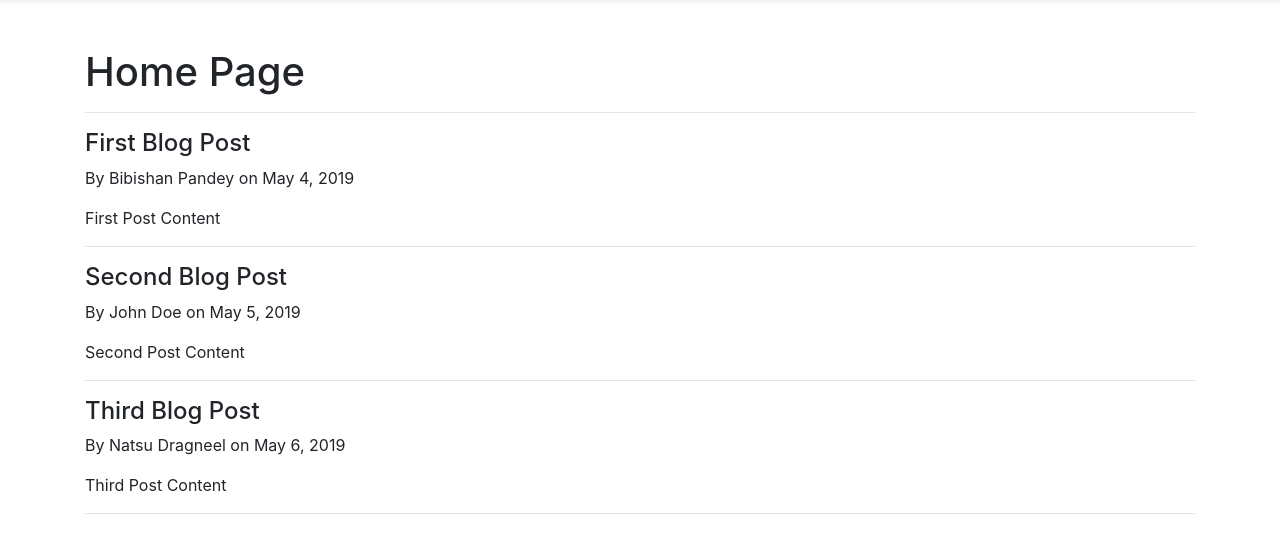
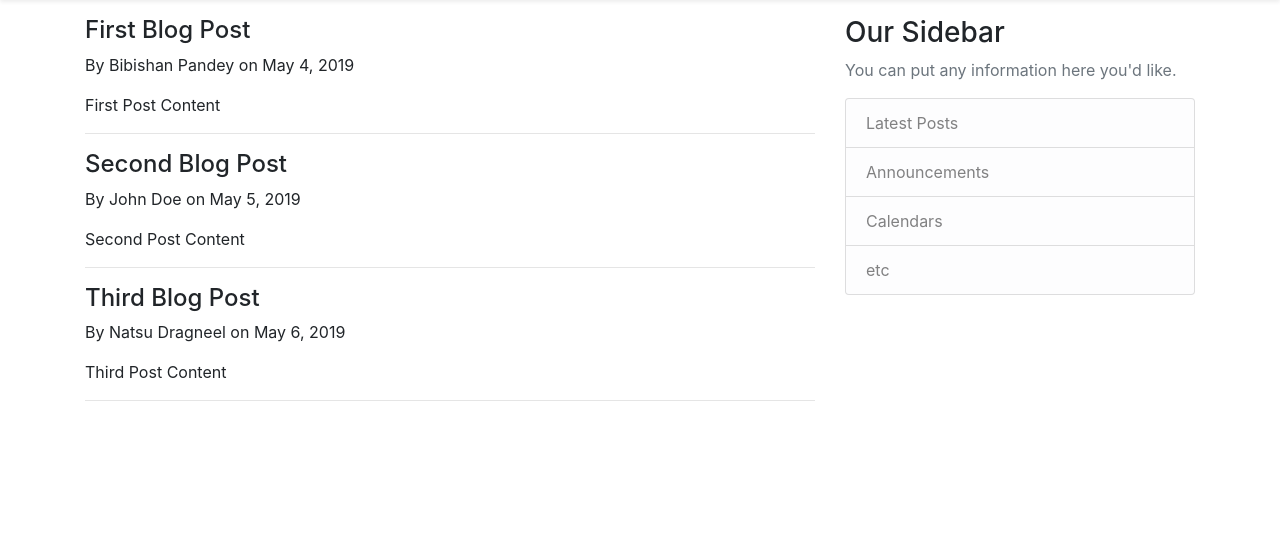
Before and after one commit to bibishan-pandey/flask_blog, a Flask app: page / in a window 1280 px wide. Shown: the part 56-609 px from the top of the page. Run offline with Flask 2, Linux system fonts and the light colour scheme; some libraries are stand-ins or nearby versions.

Commit message:
navigation bar and main content with new styles on static folder

```diff
--- a/flask_blog.py
+++ b/flask_blog.py
@@ -1,4 +1,4 @@
-from flask import Flask, render_template
+from flask import Flask, render_template, url_for
 app = Flask(__name__)
 
 posts = [
--- a/templates/home.html
+++ b/templates/home.html
@@ -1,8 +1,6 @@
 {% extends 'layout.html' %}
 
 {% block content %}
-    <h1 class="mt-2 mb-2">Home Page</h1>
-    <hr>
     {% for post in posts %}
     <h4>{{ post.title }}</h2>
     <p>By {{ post.author }} on {{ post.date_posted }}</p>
--- a/templates/layout.html
+++ b/templates/layout.html
@@ -10,10 +10,12 @@
     <title>Flask Blog</title>
     {% endif %}
     <link rel="stylesheet" href="https://stackpath.bootstrapcdn.com/bootstrap/4.3.1/css/bootstrap.min.css" integrity="sha384-ggOyR0iXCbMQv3Xipma34MD+dH/1fQ784/j6cY/iJTQUOhcWr7x9JvoRxT2MZw1T" crossorigin="anonymous">
+    <link rel="stylesheet" type="text/css" href="{{ url_for('static', filename='main.css') }}">
+
     <link rel="stylesheet" href="https://use.fontawesome.com/releases/v5.8.2/css/all.css" integrity="sha384-oS3vJWv+0UjzBfQzYUhtDYW+Pj2yciDJxpsK1OYPAYjqT085Qq/1cq5FLXAZQ7Ay" crossorigin="anonymous">
 </head>
 <body>
-    <header class="shadow-sm mb-5 bg-white">
+    <header class="shadow-sm mb-3 bg-white">
         <nav class="navbar navbar-expand-lg navbar-light bg-white">
             <div class="container">
                 <a class="navbar-brand mr-4" href="/">Flask Blog</a>
@@ -45,10 +47,26 @@
         </nav>
     </header>
 
-    <div class="container">
-        {% block content %}
-        {% endblock %}
-    </div>
+    <main role="main" class="container">
+        <div class="row">
+            <div class="col-md-8">
+            {% block content %}{% endblock %}
+            </div>
+            <div class="col-md-4">
+            <div class="content-section">
+                <h3>Our Sidebar</h3>
+                <p class='text-muted'>You can put any information here you'd like.
+                <ul class="list-group">
+                    <li class="list-group-item list-group-item-light">Latest Posts</li>
+                    <li class="list-group-item list-group-item-light">Announcements</li>
+                    <li class="list-group-item list-group-item-light">Calendars</li>
+                    <li class="list-group-item list-group-item-light">etc</li>
+                </ul>
+                </p>
+            </div>
+            </div>
+        </div>
+    </main>
 
     <!-- jQuery, Popper.js and Bootstrap.js -->
     <script src="https://code.jquery.com/jquery-3.3.1.slim.min.js" integrity="sha384-q8i/X+965DzO0rT7abK41JStQIAqVgRVzpbzo5smXKp4YfRvH+8abtTE1Pi6jizo" crossorigin="anonymous"></script>
```
Also changed, not shown: static/css/main.css (added, +7 -0 lines).
